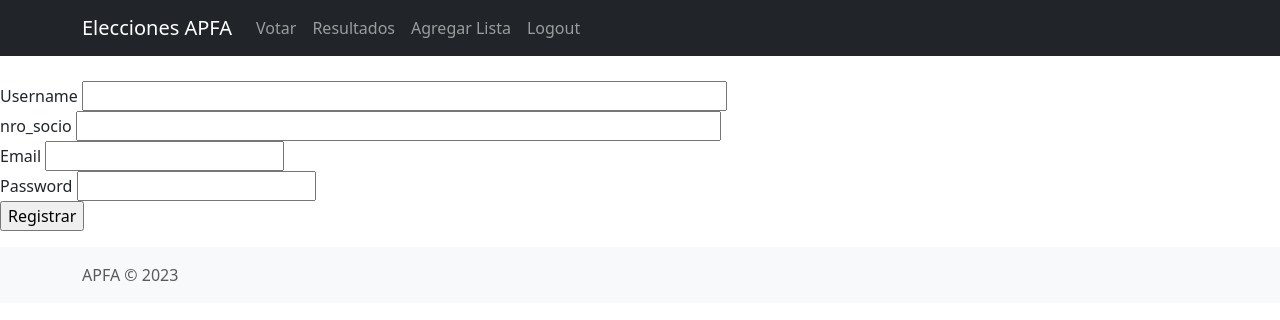
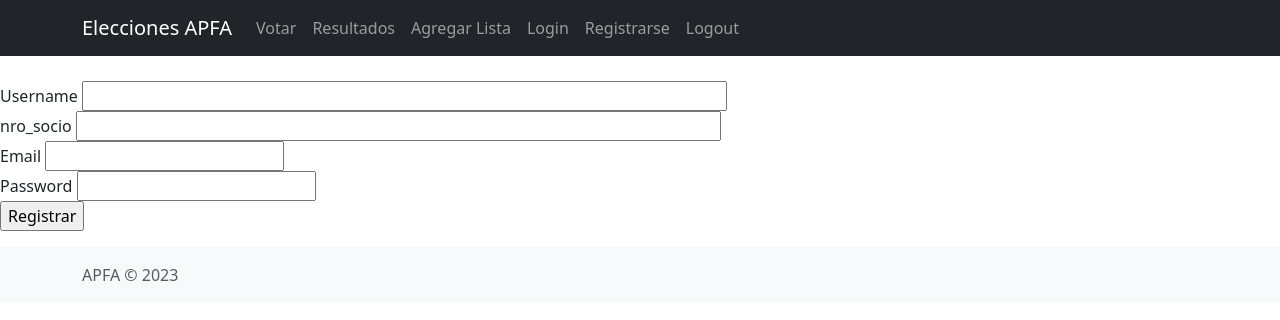
Before and after one commit to guabriola/Elecciones_APFA, a Flask app: page /auth/register in a window 1280 px wide. Shown: the top 320 px of the page. Run offline with Flask 3, Linux system fonts and the light colour scheme; some libraries are stand-ins or nearby versions.

Commit message:
Se agregan cambios

```diff
--- a/app/auth/views.py
+++ b/app/auth/views.py
@@ -48,6 +48,7 @@ def login():
             return redirect(url_for('votos_bp.home'))
     return render_template ("login.html", form=form)
 
+
 #LogOut
 @auth_bp.route('/logout', methods=['GET','POST'])
 def logout():
--- a/app/templates/layout.html
+++ b/app/templates/layout.html
@@ -43,6 +43,14 @@
                       </li>
 
                     <li class="nav-item">
+                      <a class="nav-link" aria-current="page" href="/auth/login">Login</a>
+                    </li>
+
+                    <li class="nav-item">
+                      <a class="nav-link" aria-current="page" href="/auth/register">Registrarse</a>
+                    </li>
+
+                    <li class="nav-item">
                       <a class="nav-link" aria-current="page" href="/auth/logout">Logout</a>
                     </li>
 
--- /dev/null
+++ b/lala.txt
@@ -0,0 +1 @@
+ 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
```
